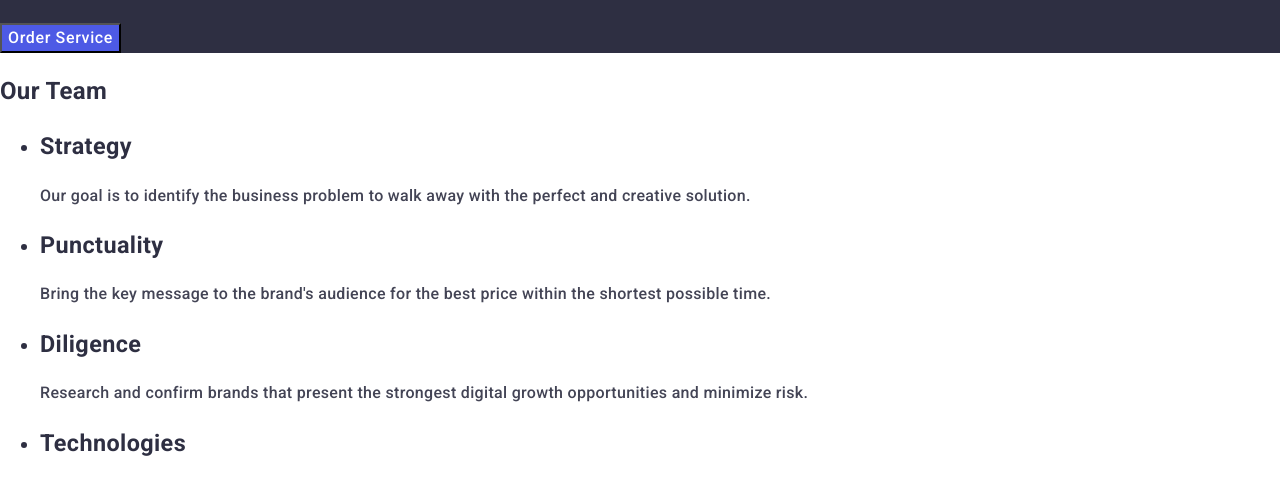
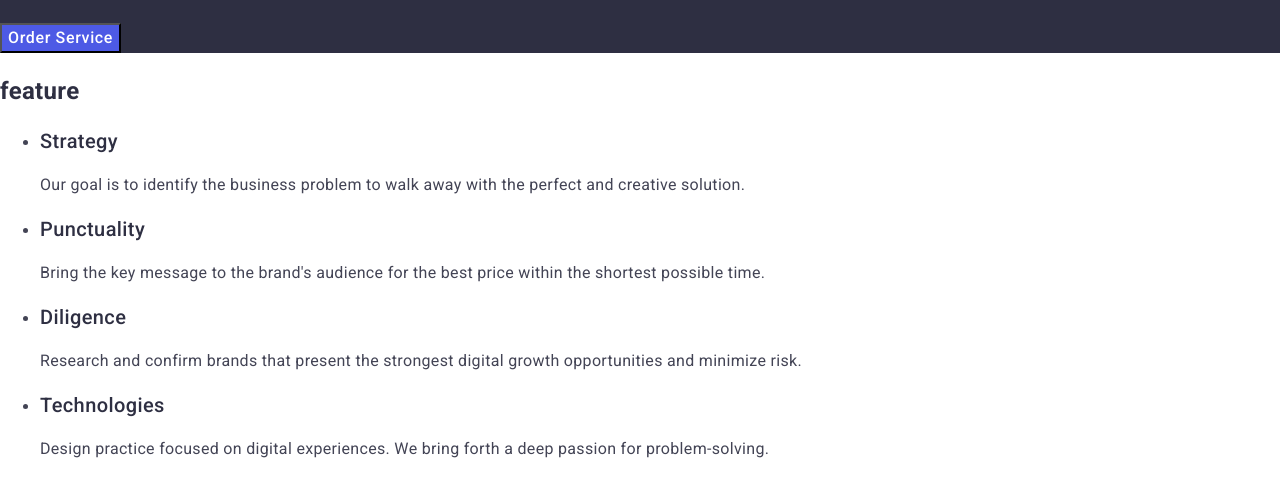
Before and after one commit to Eraserstreet/goit-markup-hw-02, a plain HTML site: page index.html in a window 1280 px wide. Shown: the part 306-783 px from the top of the page. Drawn offline with nearby package versions, Linux system fonts and the light colour scheme.

Commit message:
home2.10

```diff
--- a/css/styles.css
+++ b/css/styles.css
@@ -8,8 +8,7 @@ body {
 	letter-spacing: 0.02em;
 }
 /* Header */
-.header {
-}
+
 .head-logo {
 	color: #4d5ae5;
 	font-family: Raleway, sans-serif;
@@ -79,14 +78,14 @@ body {
 	background-color: #404bbf;
 }
 /* section 2 */
-.skills-head {
+.feature-head {
 	font-weight: 500;
 	font-size: 20px;
 	line-height: 1.2;
 	letter-spacing: 0.02em;
 	color: #2e2f42;
 }
-.skills-list {
+.feature-list {
 	font-size: 16px;
 	line-height: 1.5;
 	letter-spacing: 0.02em;
--- a/index.html
+++ b/index.html
@@ -56,32 +56,32 @@
 			</section>
 			<!--Section-two-->
 			<section>
-				<h2>Our Team</h2>
+				<h2>feature</h2>
 				<ul>
-					<li class="skills-head">
-						<h3>Strategy</h3>
-						<p class="skills-list">
+					<li>
+						<h3 class="feature-head">Strategy</h3>
+						<p class="feature-list">
 							Our goal is to identify the business problem to walk away with the
 							perfect and creative solution.
 						</p>
 					</li>
-					<li class="skills-head">
-						<h3>Punctuality</h3>
-						<p class="skills-list">
+					<li>
+						<h3 class="feature-head">Punctuality</h3>
+						<p class="feature-list">
 							Bring the key message to the brand's audience for the best price
 							within the shortest possible time.
 						</p>
 					</li>
-					<li class="skills-head">
-						<h3>Diligence</h3>
-						<p class="skills-list">
+					<li>
+						<h3 class="feature-head">Diligence</h3>
+						<p class="feature-list">
 							Research and confirm brands that present the strongest digital
 							growth opportunities and minimize risk.
 						</p>
 					</li>
-					<li class="skills-head">
-						<h3>Technologies</h3>
-						<p class="skills-list">
+					<li>
+						<h3 class="feature-head">Technologies</h3>
+						<p class="feature-list">
 							Design practice focused on digital experiences. We bring forth a
 							deep passion for problem-solving.
 						</p>
```
